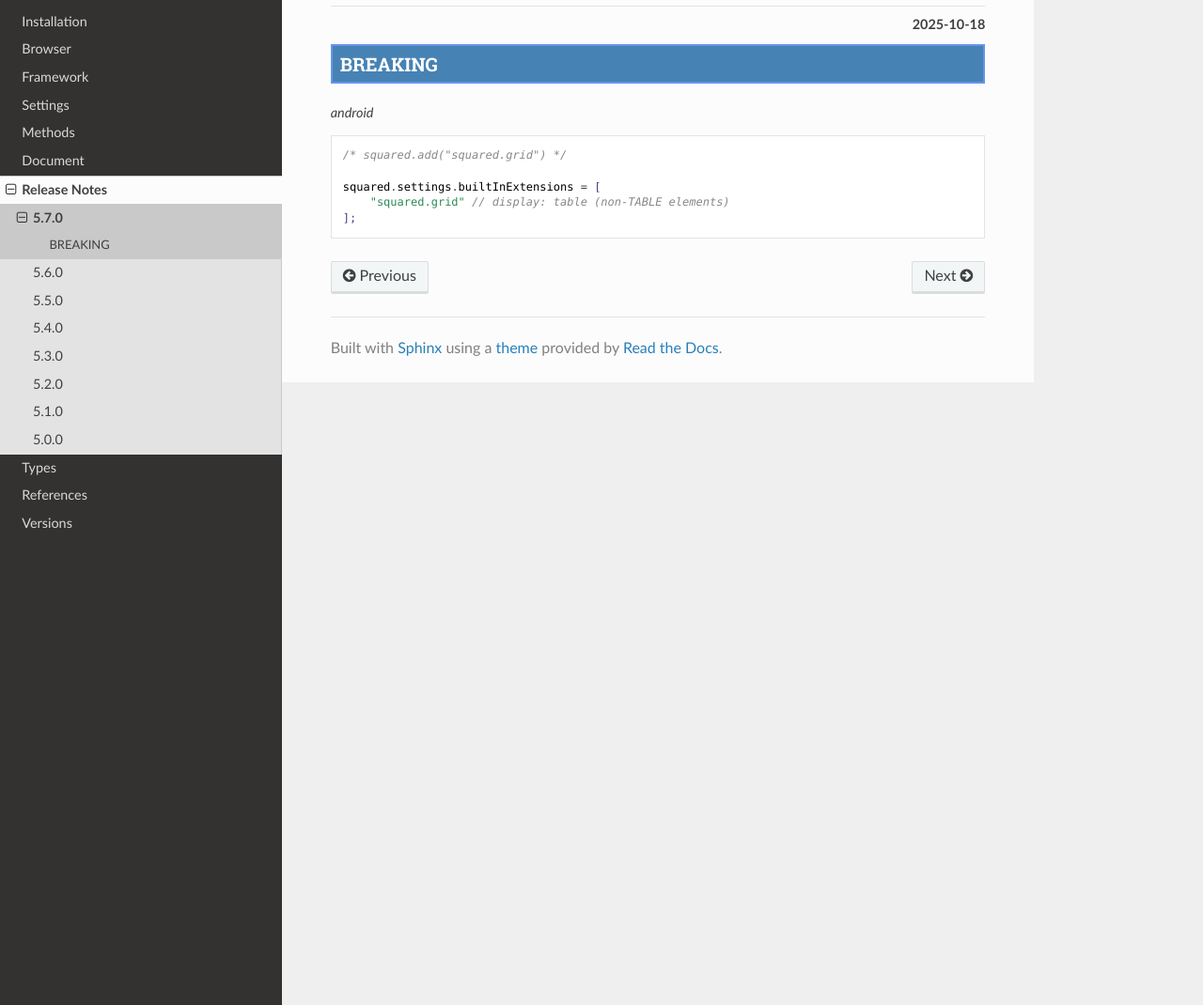
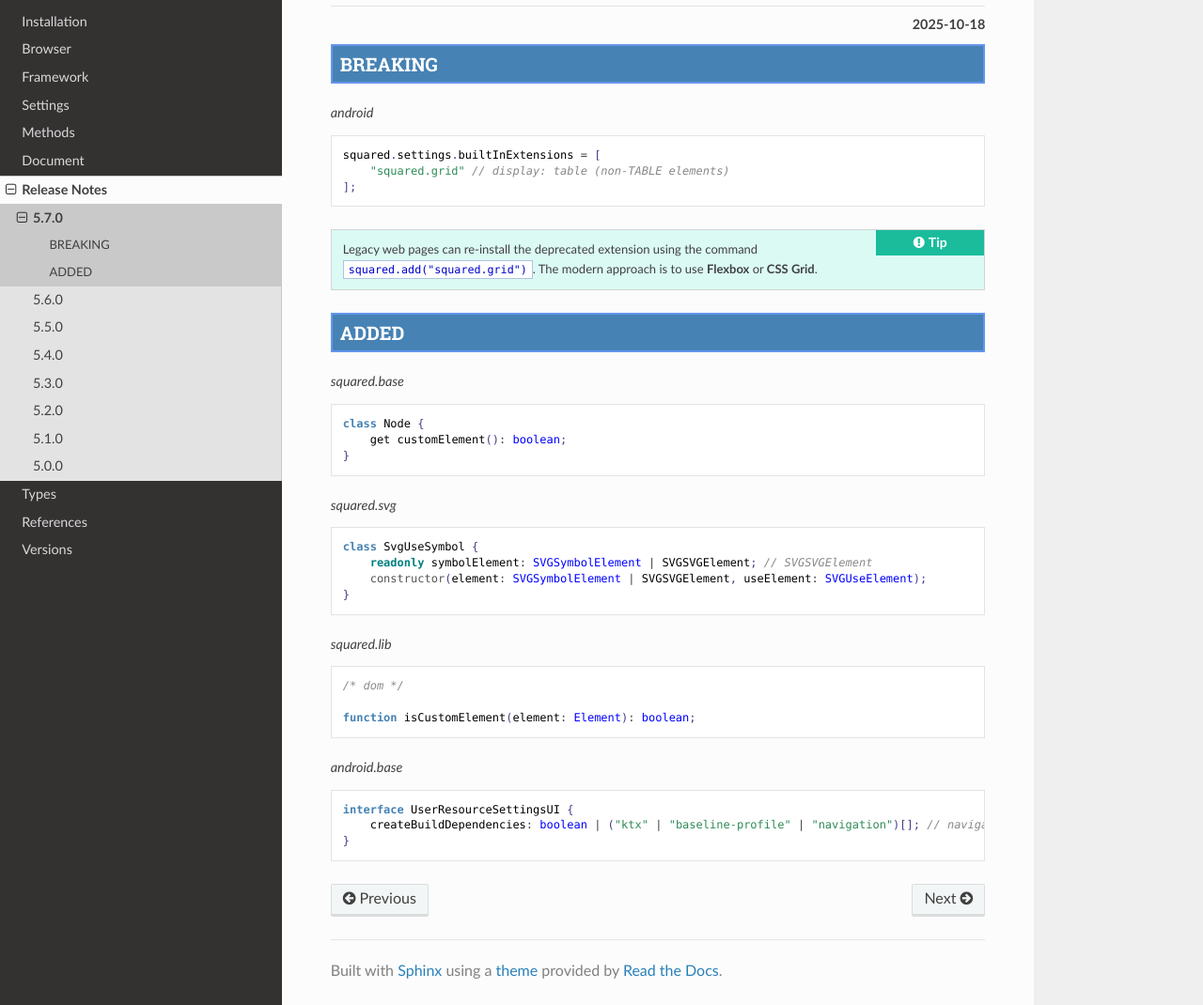
Before and after one commit to anpham6/android-docs, a Sphinx documentation site: the page built from source/release_notes/5.7.0.rst, in a window 1280 px wide and 1204 px high, cut to the strip 134-1204 px from the top of the window. Shown: the whole strip at 94% size. Built offline with Sphinx 7.4.7 and the Read the Docs theme 3.1.0, drawn with Linux system fonts in a browser that asks for light colours.

Commit message:
Release Notes: Latest modifications to API 5.7.0.

```diff
--- a/source/document/android/extensions.rst
+++ b/source/document/android/extensions.rst
@@ -165,6 +165,10 @@ Interface
 Changelog
 =========
 
+.. deprecated:: 5.7.0
+
+  - *ResourceGridOptions* as part of :target:`squared.grid` is not included with the default built-in extensions.
+
 .. versionadded:: 5.5.2
 
   - *ResourceStringsOptions* properties were created:
--- a/source/document/android/settings.rst
+++ b/source/document/android/settings.rst
@@ -20,7 +20,7 @@ These are the latest server default settings for the :target:`android` framework
           "@pi-r/android/extensions/task"
         ],
         "versions": {
-          "org.jetbrains.kotlin:kotlin-stdlib": "2.1.20",
+          "org.jetbrains.kotlin:kotlin-stdlib": "2.2.0",
           "kotlinCompilerExtensionVersion": "",
           "buildToolsVersion": ""
         },
--- a/source/document/vdom/interface.rst
+++ b/source/document/vdom/interface.rst
@@ -133,6 +134,7 @@ Interface
       get tagName(): string;
       get naturalChild(): boolean;
       get naturalElement(): boolean;
+      get customElement(): boolean;
       get parentElement(): Element | null;
       get htmlElement(): boolean;
       get styleElement(): boolean;
@@ -245,6 +247,10 @@ Interface
 Changelog
 =========
 
+.. versionadded:: 5.7.0
+
+  - *Node* property getter **customElement** for user-defined HTML elements was created.
+
 .. versionadded:: 5.4.0
 
   - *Container* methods **takeWhile** | **dropWhile** for filter termination were created.
--- a/source/release_notes/5.7.0.rst
+++ b/source/release_notes/5.7.0.rst
@@ -14,8 +14,42 @@ BREAKING
 .. code-block::
   :caption: android
 
-  /* squared.add("squared.grid") */
-
   squared.settings.builtInExtensions = [
       "squared.grid" // display: table (non-TABLE elements)
   ];
+
+.. tip:: Legacy web pages can re-install the deprecated extension using the command :code:`squared.add("squared.grid")`. The modern approach is to use **Flexbox** or **CSS Grid**.
+
+.. rst-class:: release-notes
+
+ADDED
+=====
+
+.. code-block::
+  :caption: squared.base
+
+  class Node {
+      get customElement(): boolean;
+  }
+
+.. code-block::
+  :caption: squared.svg
+
+  class SvgUseSymbol {
+      readonly symbolElement: SVGSymbolElement | SVGSVGElement; // SVGSVGElement
+      constructor(element: SVGSymbolElement | SVGSVGElement, useElement: SVGUseElement);
+  }
+
+.. code-block::
+  :caption: squared.lib
+
+  /* dom */
+
+  function isCustomElement(element: Element): boolean;
+
+.. code-block::
+  :caption: android.base
+
+  interface UserResourceSettingsUI {
+      createBuildDependencies: boolean | ("ktx" | "baseline-profile" | "navigation")[]; // navigation
+  }
```
Also changed, not shown: other parts of source/document/vdom/interface.rst (+1 -0 lines), source/settings/android.rst (+13 -8 lines).
